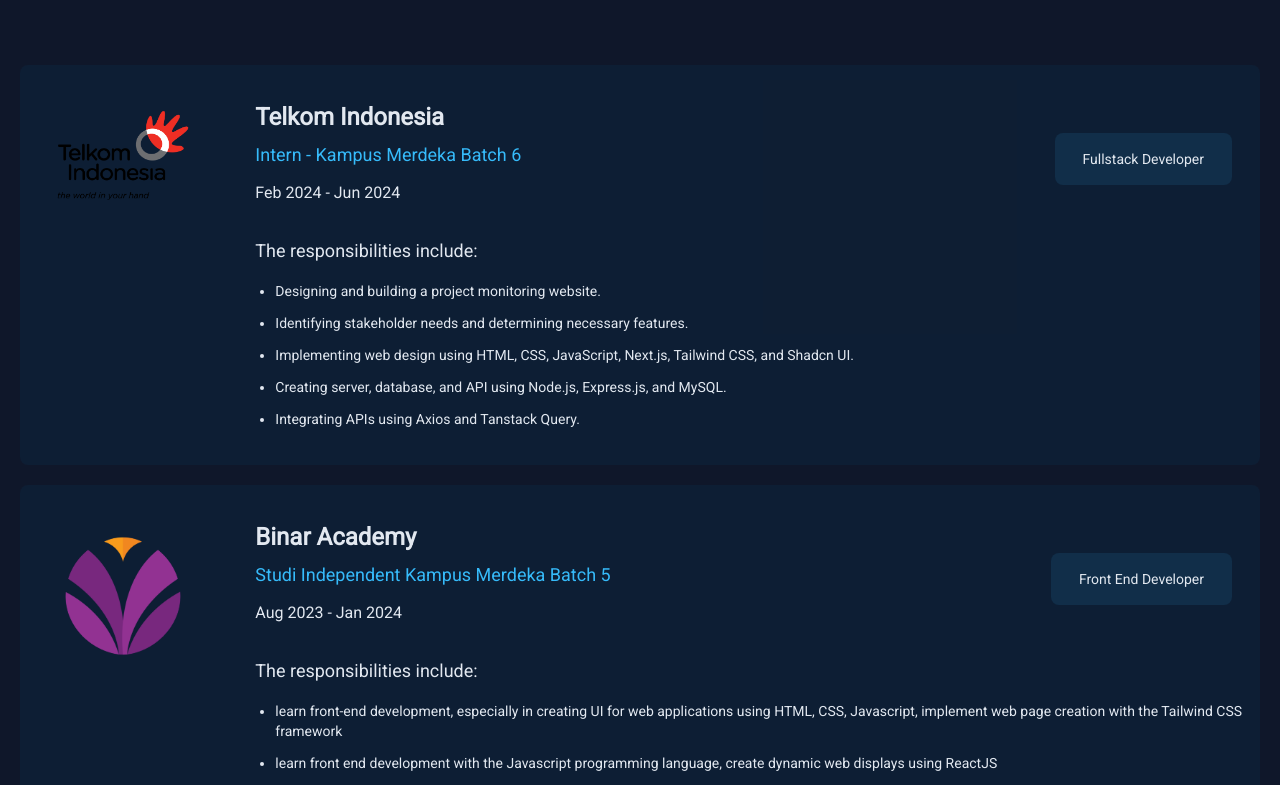
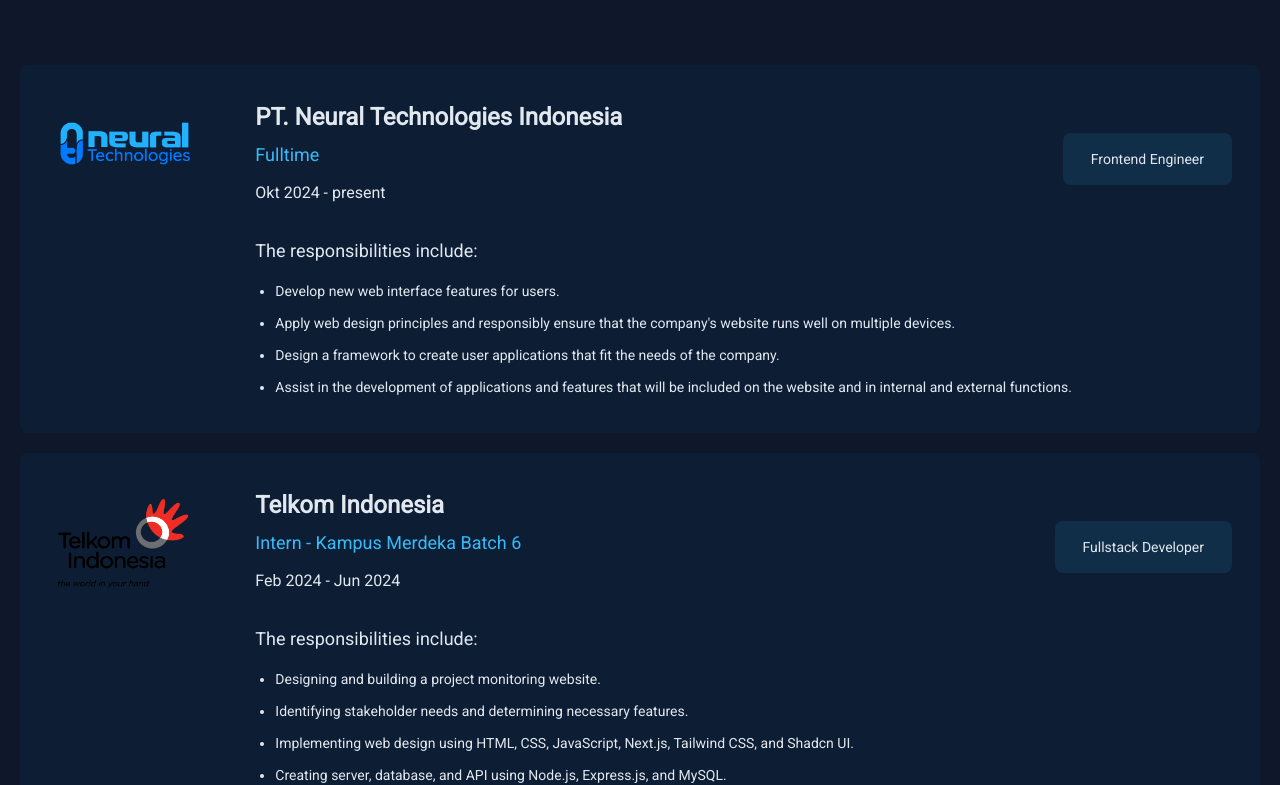
Before and after one commit to irfanmusthafaa/myportfolio, a Next.js app: page / in a window 1280 px wide. Shown: the part 1699-2484 px from the top of the page. Built offline with nearby package versions, Linux system fonts and the light colour scheme.

Commit message:
feat: add new data mockup experience

```diff
--- a/package.json
+++ b/package.json
@@ -20,7 +20,7 @@
     "eslint": "8.26.0",
     "eslint-config-next": "13.0.1",
     "framer-motion": "^7.6.5",
-    "lottie-react": "^2.3.1",
+    "lottie-react": "^2.4.1",
     "next": "13.0.1",
     "prop-types": "^15.8.1",
     "react": "18.2.0",
--- a/src/mock/experience.js
+++ b/src/mock/experience.js
@@ -2,9 +2,23 @@
 import logoShourai from '../assets/images/logo-shourai.png';
 import logoBwa from '../assets/images/logo-bwa.png';
 import logoDicoding from '../assets/images/logo-dicoding.png';
-import logoTelkom from '../assets/images/logo-telkom.png'
+import logoTelkom from '../assets/images/logo-telkom.png';
+import logoNTI from '../assets/images/logo-nti.png';
 
 export const DATA_EXPERIENCE = [
+  {
+    company: 'PT. Neural Technologies Indonesia',
+    tagline: 'Fulltime',
+    position: 'Frontend Engineer',
+    year: 'Okt 2024 - present',
+    img: logoNTI,
+    tasks: [
+      'Develop new web interface features for users.',
+      "Apply web design principles and responsibly ensure that the company's website runs well on multiple devices.",
+      'Design a framework to create user applications that fit the needs of the company.',
+      'Assist in the development of applications and features that will be included on the website and in internal and external functions.',
+    ],
+  },
   {
     company: 'Telkom Indonesia',
     tagline: 'Intern - Kampus Merdeka Batch 6',
```
Also changed, not shown: src/assets/images/logo-nti.png (added), 1 other file (tests, documents, lock files or other folders).
